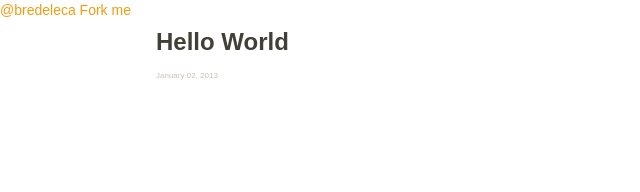
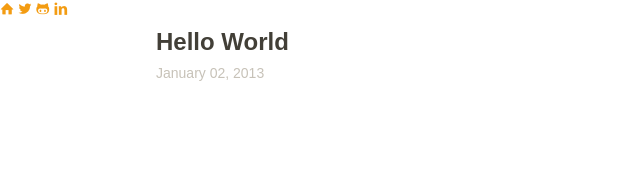
Before and after one commit to bredele/bredele.github.io, a Jekyll site: the page built from index.html, in a window 1280 px wide. Shown: the top 192 px of the page, without its empty margins (0-640 px from the left). Built offline with Jekyll 4.4.1, drawn with Linux system fonts in a browser that asks for light colours; Markdown is read by kramdown in place of the engine named in the settings; the list of posts is cut into pages by our own code.

Commit message:
add icons

```diff
--- a/_layouts/base.html
+++ b/_layouts/base.html
@@ -16,9 +16,10 @@
 </head>
 <body>
   <nav class="nav">
-    <a class="home" href="/" title="Home"></a>
-    <a href="http://twitter.com/bredeleca" class="twitter">@bredeleca</a>
-    <a href="http://github.com/bredele" class="github">Fork me</a>
+    <a class="home icon-house" href="/" title="Home"></a>
+    <a href="http://twitter.com/bredeleca" target="_blank" class="icon-twitter"></a>
+    <a href="http://github.com/bredele" target="_blank" class="icon-github"></a>
+    <a href="http://www.linkedin.com/pub/olivier-wietrich/38/a45/15a/en" target="_blank" class="icon-linkedin"></a>
   </nav>
   <section class="main center" role="main">
     {{ content }}
--- a/assets/blog.css
+++ b/assets/blog.css
@@ -20,6 +20,9 @@ a {
 	text-decoration: none;
 	cursor:pointer;
 	outline:0;
+	color:#f39c12;
+}
+a:hover {
 	color:#f39c12;
 }
 img {
@@ -90,6 +93,44 @@ h4 {
 	margin: 1.05em 0 0 0;
 	font-size: 1.4286em;
 	line-height: 1.05;
+}
+
+@font-face {
+	font-family: 'bredele';
+	src:url('fonts/bredele.eot');
+	src:url('fonts/bredele.eot?#iefix') format('embedded-opentype'),
+		url('fonts/bredele.woff') format('woff'),
+		url('fonts/bredele.ttf') format('truetype'),
+		url('fonts/bredele.svg#bredele') format('svg');
+	font-weight: normal;
+	font-style: normal;
+}
+
+[class^="icon-"], [class*=" icon-"] {
+	font-family: 'bredele';
+	speak: none;
+	font-style: normal;
+	font-weight: normal;
+	font-variant: normal;
+	text-transform: none;
+	line-height: 1;
+
+	/* Better Font Rendering =========== */
+	-webkit-font-smoothing: antialiased;
+	-moz-osx-font-smoothing: grayscale;
+}
+
+.icon-house:before {
+	content: "\e600";
+}
+.icon-twitter:before {
+	content: "\e601";
+}
+.icon-github:before {
+	content: "\e602";
+}
+.icon-linkedin:before {
+	content: "\e603";
 }
 
 
@@ -266,7 +307,7 @@ img.left, img.right {
 }
 
 .article-date {
-	font-size: 0.8rem;
+	font-size: 1em;
 	color: #c7c2b8;
 }
 
```
Also changed, not shown: assets/style.css (added, +37 -0 lines), assets/fonts/bredele.ttf (added), assets/fonts/bredele.woff (added), 2 other files.
